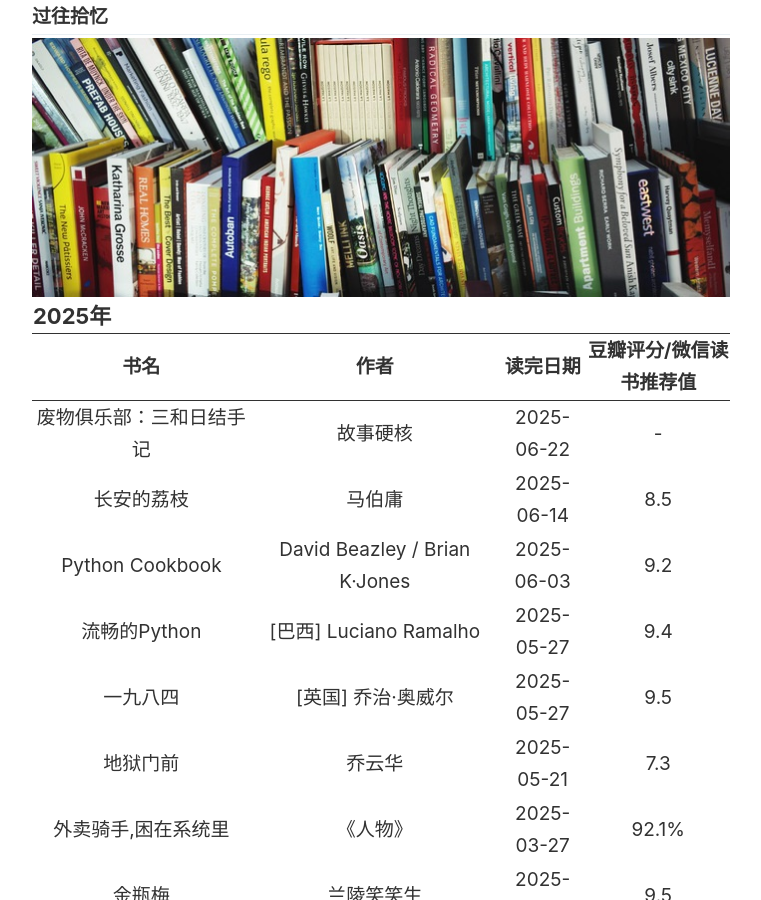
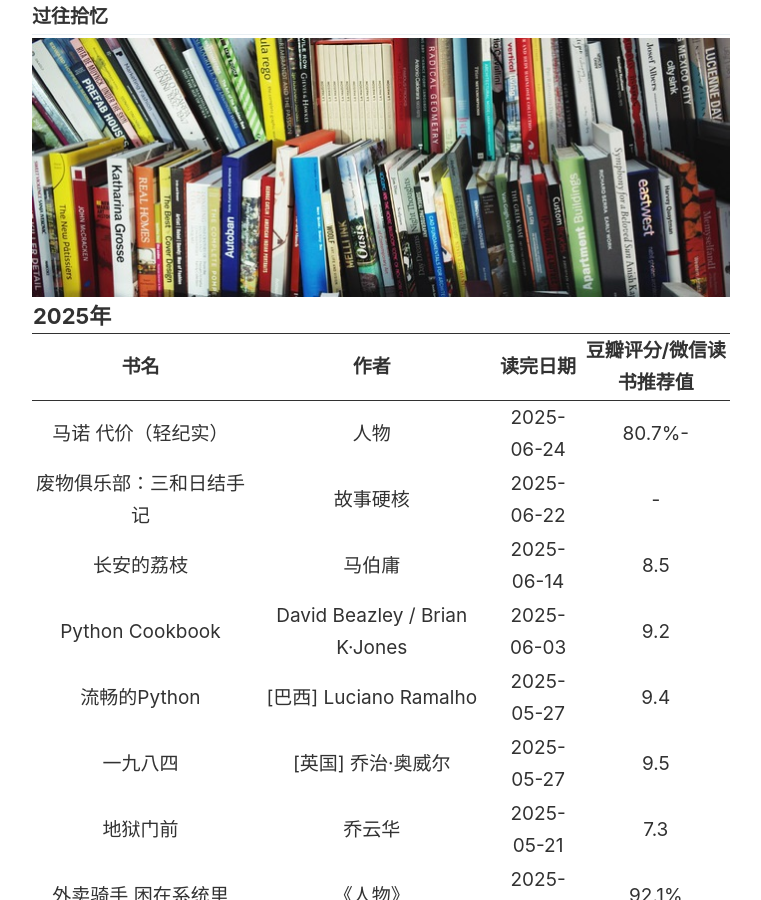
Before and after one commit to SWHL/SWHL.github.io, a Jekyll site: the page built from _pages/books.md, in a window 1280 px wide and 900 px high. Shown: the whole window, without its empty margins (259-1020 px from the left). Built offline with Jekyll 4.4.1, drawn with Linux system fonts in a browser that asks for light colours.

Commit message:
Update books.md

```diff
--- a/_pages/books.md
+++ b/_pages/books.md
@@ -16,6 +16,12 @@ image: "./images/pages/books.jpg"
         </tr>
 　　</thead>
     <tbody>
+    　　<tr>
+    　　　　　<td><a href="https://weread.qq.com/web/bookDetail/457325d0813ab9c83g017355" target="_blank">马诺 代价（轻纪实）</a></td>
+    　　　　　<td>人物</td>
+    　　　　　<td>2025-06-24</td>
+    　　　　　<td>80.7%-</td>
+    　　</tr>
     　　<tr>
     　　　　　<td><a href="https://www.weibo.com/ttarticle/p/show?id=2309404233756507518449" target="_blank">废物俱乐部：三和日结手记</a></td>
     　　　　　<td>故事硬核</td>
```
